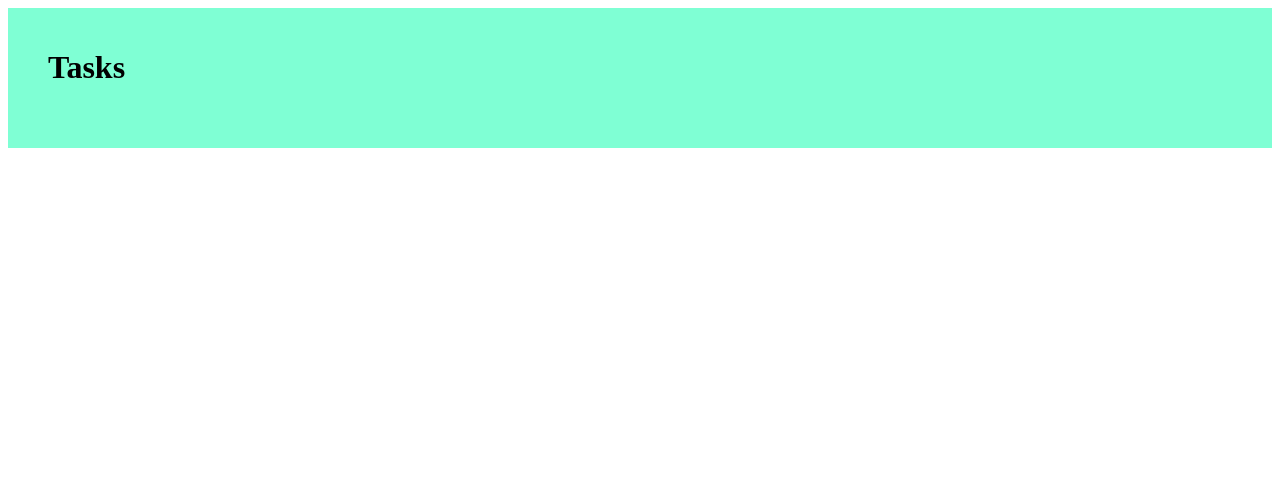
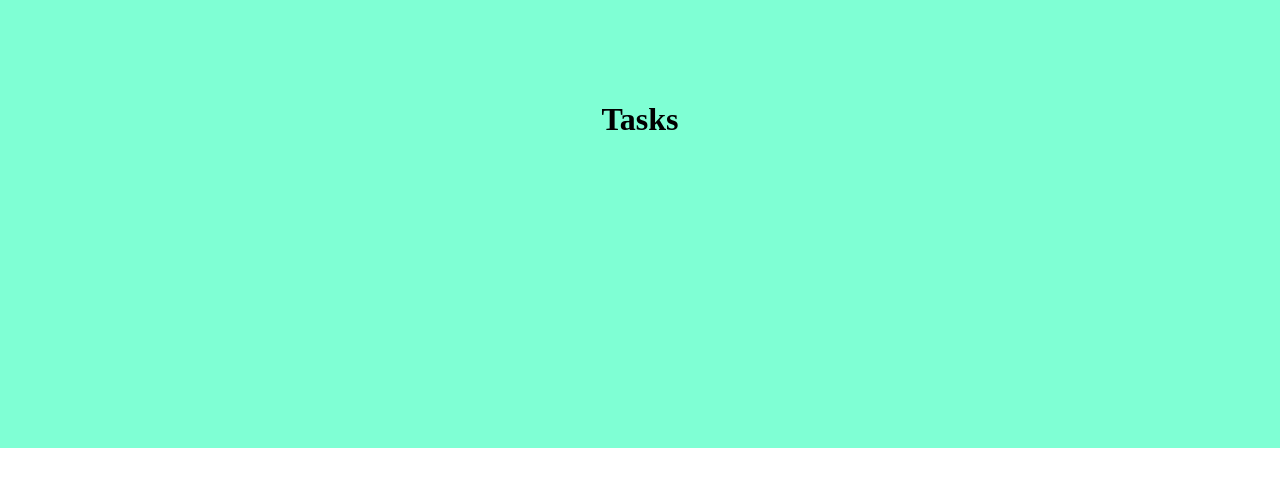
Before and after one commit to nav-commits/Tasks, a React (Create React App) app in the folder task-app/: page / in a window 1280 px wide. Shown: the top 486 px of the page. Built offline with nearby package versions, Linux system fonts and the light colour scheme.

Commit message:
fixed padding of background to rem for top and bottom

```diff
--- a/task-app/src/App.css
+++ b/task-app/src/App.css
@@ -1,11 +1,18 @@
-.App {
-  text-align: center;
+body{
+  margin-left: 0px;
+  margin-right: 0px;
+  margin-top: 0px;
+  margin-bottom: 0px;
 }
 
 .Back-ground{
-  padding-top: 20px;
+  padding-top: 5rem;
   padding-left: 40px;
   padding-right: 40px;
-  padding-bottom: 40px;
+  padding-bottom: 18rem;
   background-color: aquamarine;
 }
+
+h1{
+  text-align: center;
+}
--- a/task-app/src/Components/Background.jsx
+++ b/task-app/src/Components/Background.jsx
@@ -4,8 +4,8 @@ function Background() {
   return (
     <div>
        <div className="Back-ground">
-        <h1>Tasks</h1>
-       </div>
+          <h1>Tasks</h1>
+      </div>
     </div>
   );
 }
```
